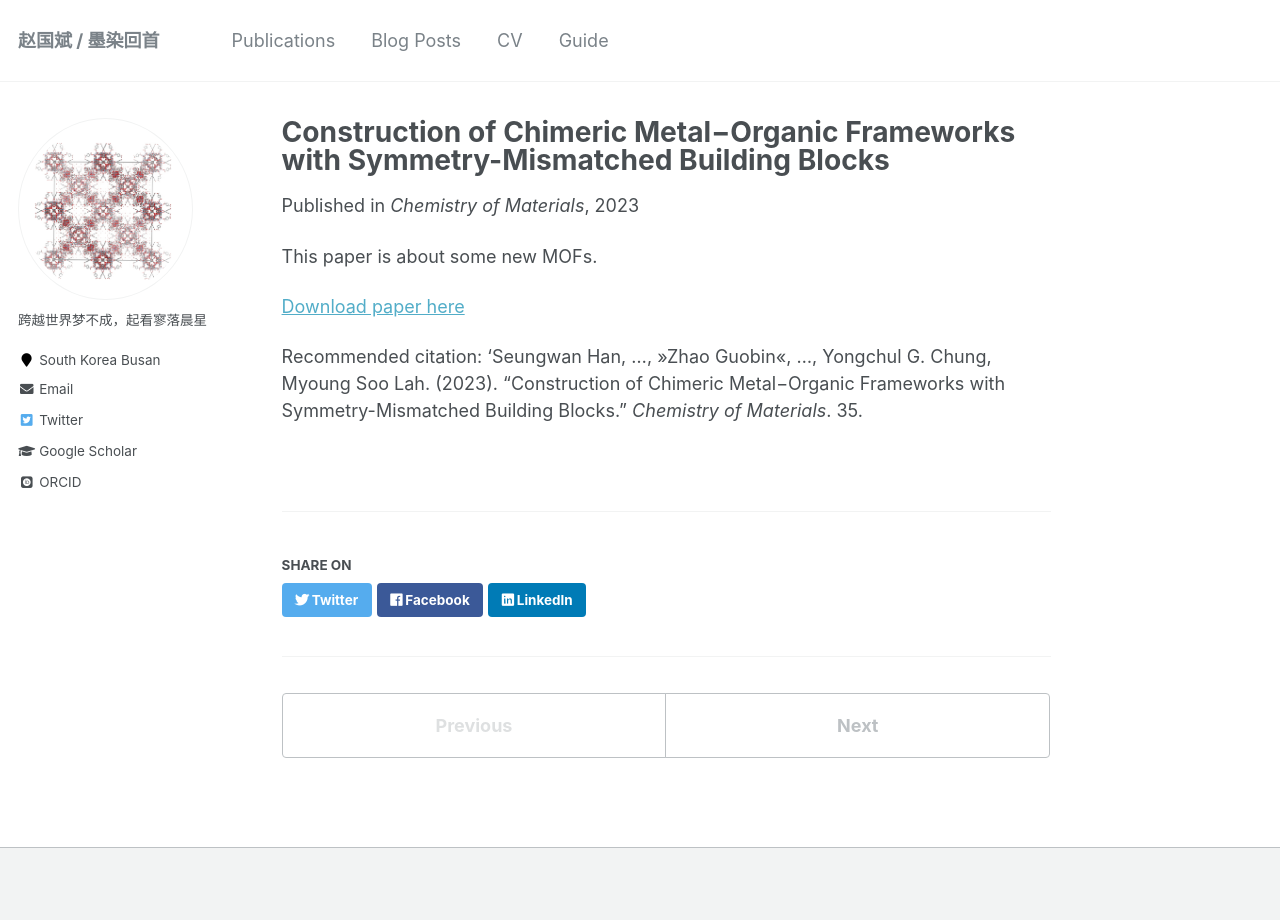
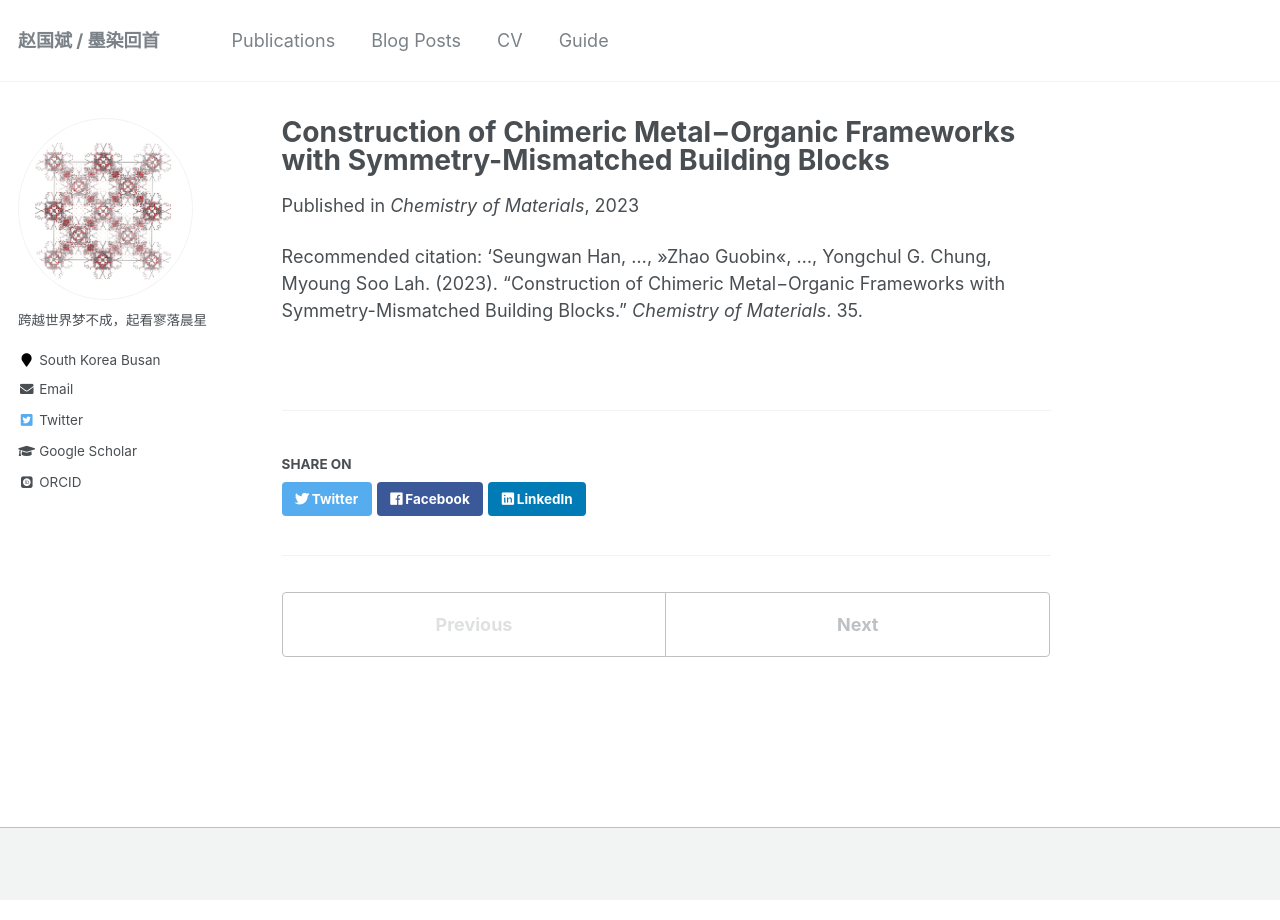
Before and after one commit to sxm13/ZGBshenxiaomoCV.github.io, a Jekyll site: the page built from _publications/2023-07-24-paper-title-number-6.md, in a window 1280 px wide. Built offline with Jekyll 4.4.1, drawn with Linux system fonts in a browser that asks for light colours; some web fonts are replaced.

Commit message:
Update 2023-07-24-paper-title-number-6.md

```diff
--- a/_publications/2023-07-24-paper-title-number-6.md
+++ b/_publications/2023-07-24-paper-title-number-6.md
@@ -6,8 +6,5 @@ date: 2023-07-24
 venue: 'Chemistry of Materials'
 paperurl: 'https://pubs.acs.org/doi/10.1021/acs.chemmater.3c00694'
 ---
-This paper is about some new MOFs.
-
-[Download paper here](https://pubs.acs.org/doi/10.1021/acs.chemmater.3c00694)
 
 Recommended citation: 'Seungwan Han, ..., >>Zhao Guobin<<, ..., Yongchul G. Chung, Myoung Soo Lah. (2023). "Construction of Chimeric Metal−Organic Frameworks with Symmetry-Mismatched Building Blocks." <i>Chemistry of Materials</i>. 35.
```
